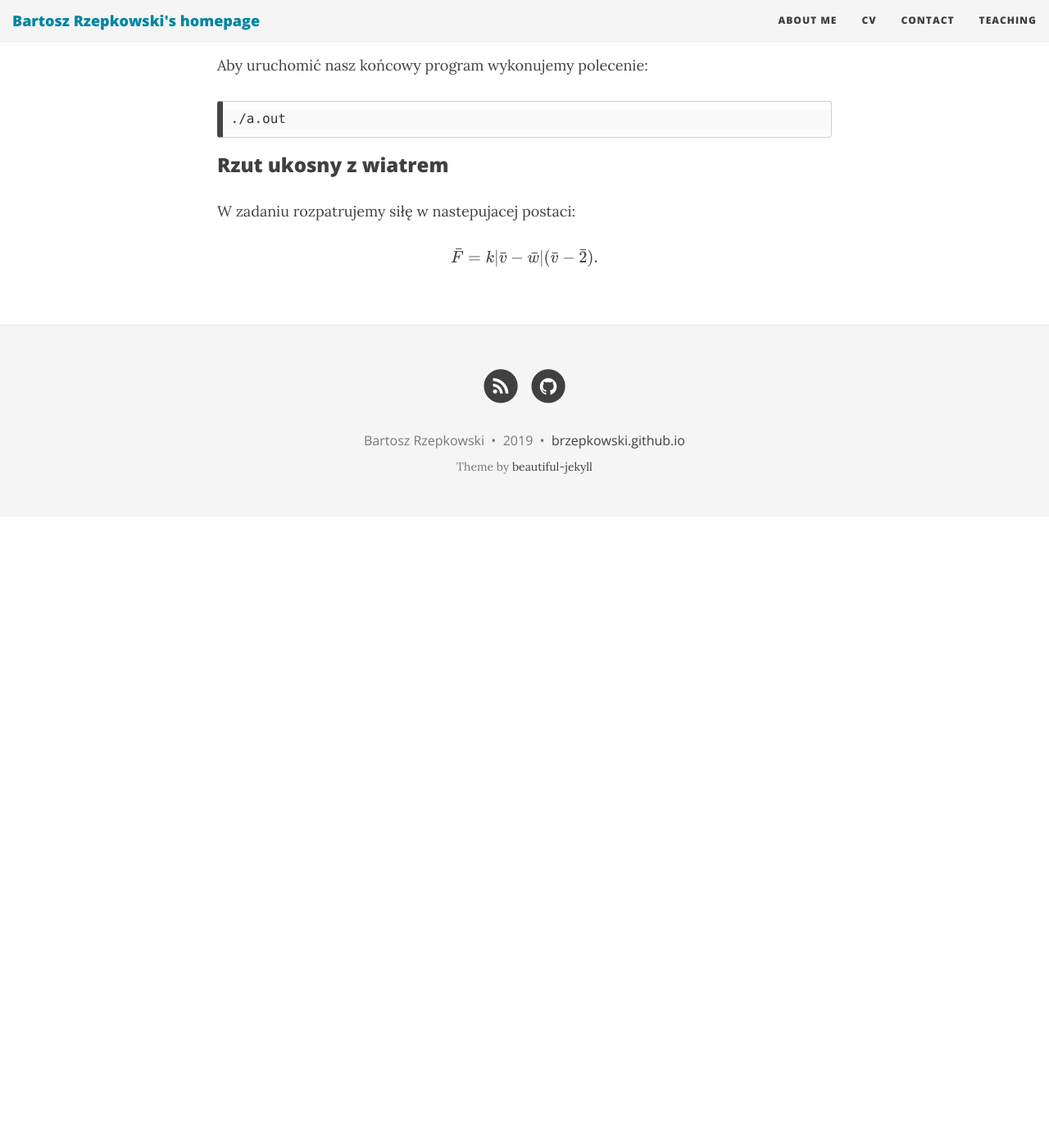
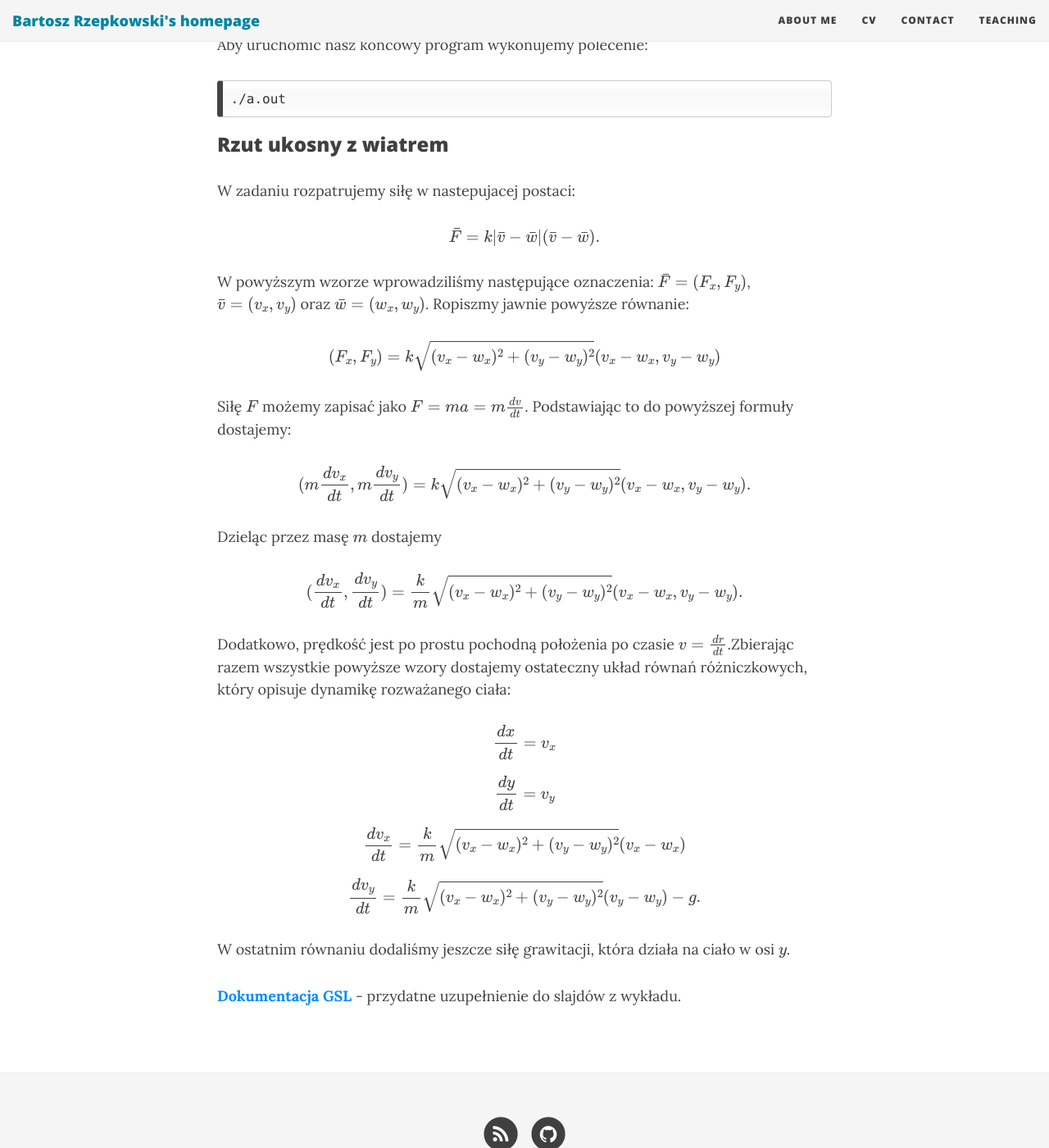
Before and after one commit to brzepkowski/brzepkowski.github.io, a Jekyll site: the page built from assets/teaching/2019_summer_programming_techniques/course_page.md, in a window 1280 px wide and 1400 px high, scrolled down 6012 px. Shown: the whole window at 82% size. Built offline with Jekyll 4.4.1, drawn with Linux system fonts in a browser that asks for light colours; nearby versions of some CDN libraries; formulas are drawn with MathJax 3; before the commit the page ends 6642 px from its top, so only the background shows below that.

Commit message:
Added notes about the GSL.

```diff
--- a/assets/teaching/2019_summer_programming_techniques/course_page.md
+++ b/assets/teaching/2019_summer_programming_techniques/course_page.md
@@ -17,7 +17,7 @@ Wykłady:
 - [Wykład 7](../tp_w07.pdf)
 - [Wykład 8](../tp_w08.pdf)
 
-Listy zadań:
+## Listy zadań:
 - [Lista 1](../tp_l01.pdf)
 - [Lista 2](../tp_l02.pdf)
 - [Lista 3](../tp_l03.pdf)
@@ -201,4 +201,30 @@ Aby uruchomić nasz końcowy program wykonujemy polecenie:
 
 W zadaniu rozpatrujemy siłę w nastepujacej postaci:
 
-$$ \bar{F} = k|\bar{v} - \bar{w}| (\bar{v} - \bar{2}).  $$
+$$ \bar{F} = k|\bar{v} - \bar{w}| (\bar{v} - \bar{w}).  $$
+
+W powyższym wzorze wprowadziliśmy następujące oznaczenia: $\bar{F} = (F_x, F_y)$, $\bar{v} = (v_x, v_y)$ oraz $\bar{w} = (w_x, w_y)$. Ropiszmy jawnie powyższe równanie:
+
+$$ (F_x, F_y) = k \sqrt{(v_x - w_x)^2 + (v_y - w_y)^2} (v_x - w_x, v_y - w_y) $$
+
+Siłę $F$ możemy zapisać jako $F = ma = m \frac{dv}{dt}$. Podstawiając to do powyższej formuły dostajemy:
+
+$$ (m \frac{dv_x}{dt}, m\frac{dv_y}{dt}) = k \sqrt{(v_x - w_x)^2 + (v_y - w_y)^2} (v_x - w_x, v_y - w_y). $$
+
+Dzieląc przez masę $m$ dostajemy
+
+$$ (\frac{dv_x}{dt}, \frac{dv_y}{dt}) = \frac{k}{m} \sqrt{(v_x - w_x)^2 + (v_y - w_y)^2} (v_x - w_x, v_y - w_y). $$
+
+Dodatkowo, prędkość jest po prostu pochodną położenia po czasie $ v = \frac{dr}{dt} $.Zbierając razem wszystkie powyższe wzory dostajemy ostateczny układ równań różniczkowych, który opisuje dynamikę rozważanego ciała:
+
+$$ \frac{dx}{dt} = v_x $$
+
+$$ \frac{dy}{dt} = v_y $$
+
+$$ \frac{dv_x}{dt} = \frac{k}{m} \sqrt{(v_x - w_x)^2 + (v_y - w_y)^2} (v_x - w_x) $$
+
+$$ \frac{dv_y}{dt} = \frac{k}{m} \sqrt{(v_x - w_x)^2 + (v_y - w_y)^2} (v_y - w_y) - g. $$
+
+W ostatnim równaniu dodaliśmy jeszcze siłę grawitacji, która działa na ciało w osi $y$.
+
+[**Dokumentacja GSL**](https://www.gnu.org/software/gsl/doc/html/ode-initval.html) - przydatne uzupełnienie do slajdów z wykładu.
```
Also changed, not shown: other parts of assets/teaching/2019_summer_programming_techniques/course_page.md (+2 -2 lines).
